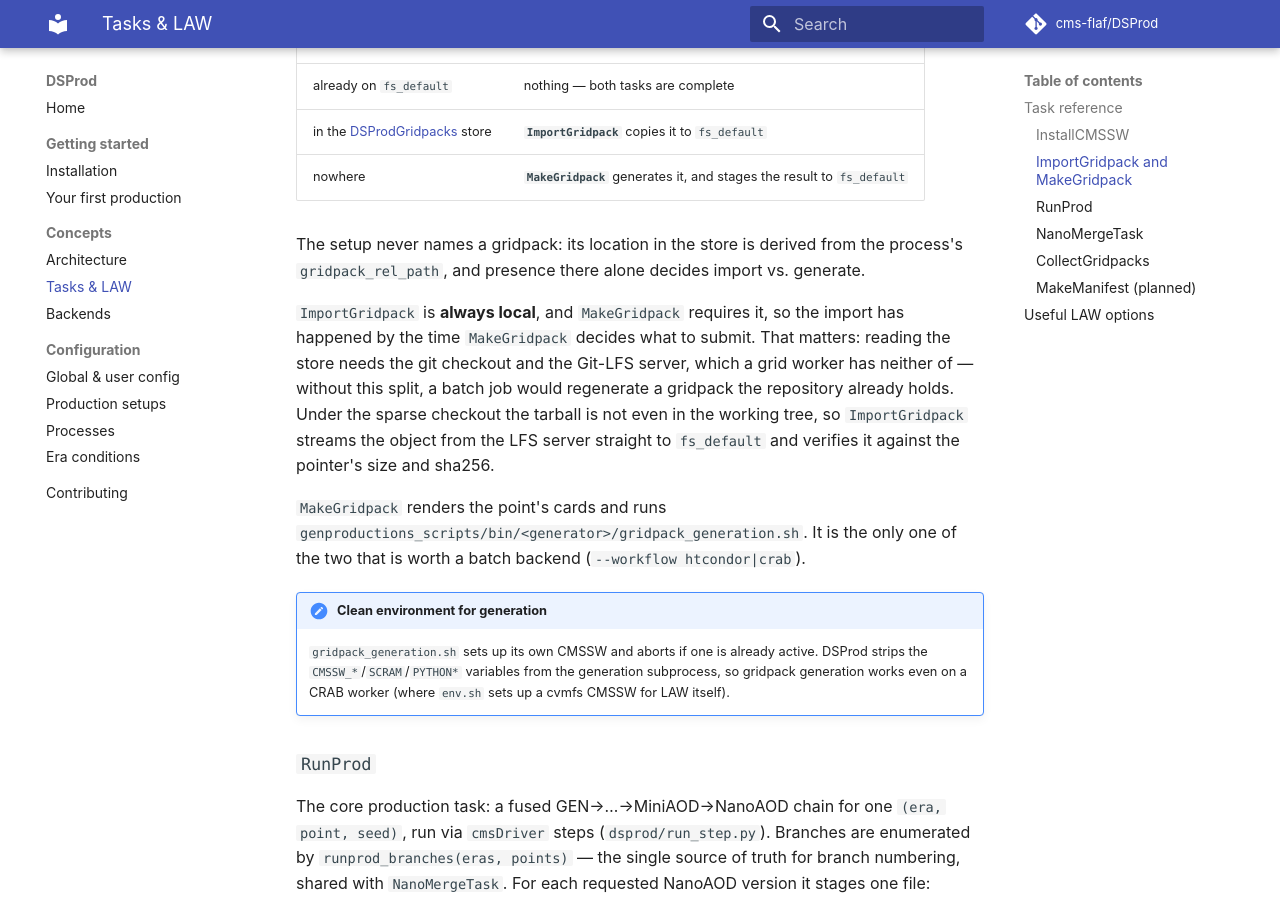
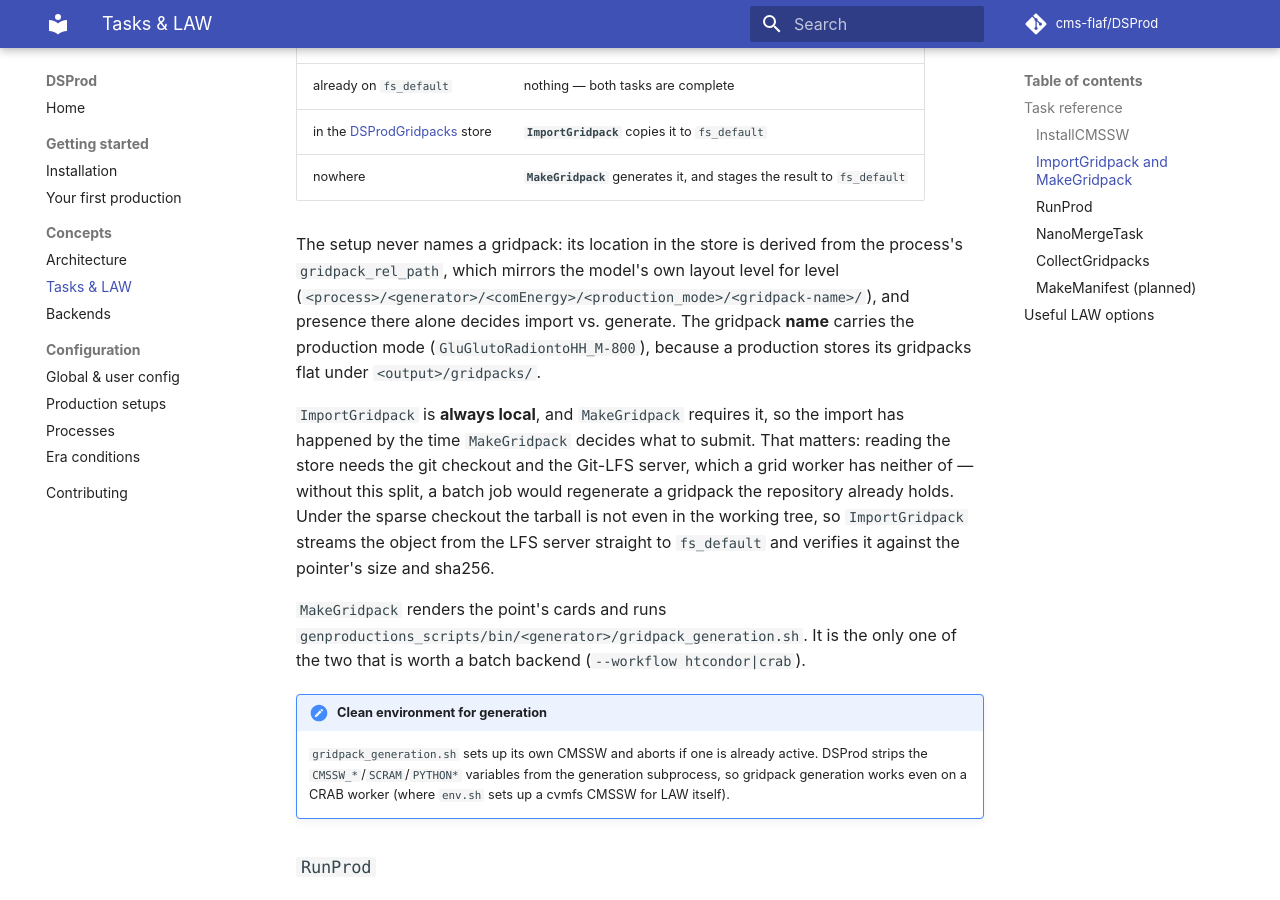
Before and after one commit to cms-flaf/DSProd, an MkDocs documentation site: the page built from docs/concepts/tasks.md, in a window 1280 px wide and 900 px high, scrolled down 767 px. Built offline with MkDocs 1.6.1 and Material for MkDocs 9.7.7, drawn with Linux system fonts in a browser that asks for light colours; comment, search, counter and statistics services are not loaded; some of the changed text lies outside the part shown.

Commit message:
document the aligned gridpack store layout and mode-bearing gridpack names

````diff
--- a/docs/concepts/tasks.md
+++ b/docs/concepts/tasks.md
@@ -32,7 +32,11 @@ gridpack already is:
 | nowhere | **`MakeGridpack`** generates it, and stages the result to `fs_default` |
 
 The setup never names a gridpack: its location in the store is derived from the process's
-`gridpack_rel_path`, and presence there alone decides import vs. generate.
+`gridpack_rel_path`, which mirrors the model's own layout level for level
+(`<process>/<generator>/<comEnergy>/<production_mode>/<gridpack-name>/`), and presence there alone
+decides import vs. generate. The gridpack **name** carries the production mode
+(`GluGlutoRadiontoHH_M-800`), because a production stores its gridpacks flat under
+`<output>/gridpacks/`.
 
 `ImportGridpack` is **always local**, and `MakeGridpack` requires it, so the import has happened
 by the time `MakeGridpack` decides what to submit. That matters: reading the store needs the git
@@ -94,7 +98,7 @@ the task ends by printing the commands to run:
 ```bash
 law run CollectGridpacks --setup <setup>
 # ... then, as printed:
-git -C gridpacks add --sparse '<process>/<generator>/<comEnergy>/<gridpack-name>'
+git -C gridpacks add --sparse '<process>/<generator>/<comEnergy>/<production-mode>/<gridpack-name>'
 git -C gridpacks commit -m "add ..."
 git -C gridpacks push
 ```
````
Also changed, not shown: docs/concepts/architecture.md (+1 -1 lines).
